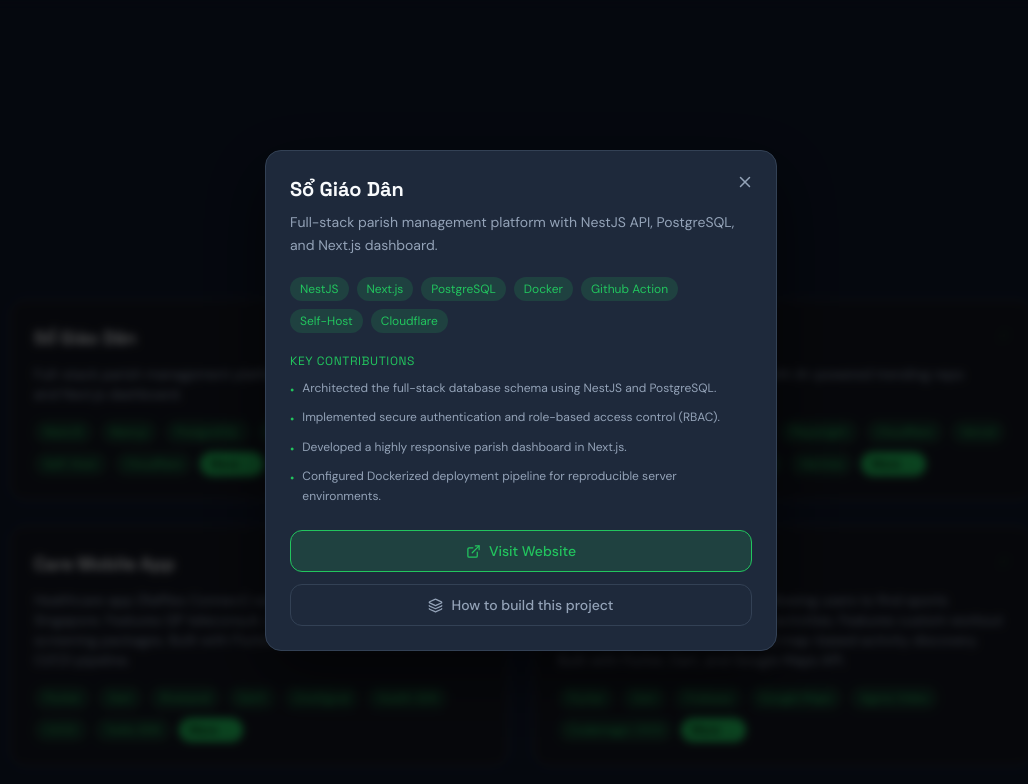
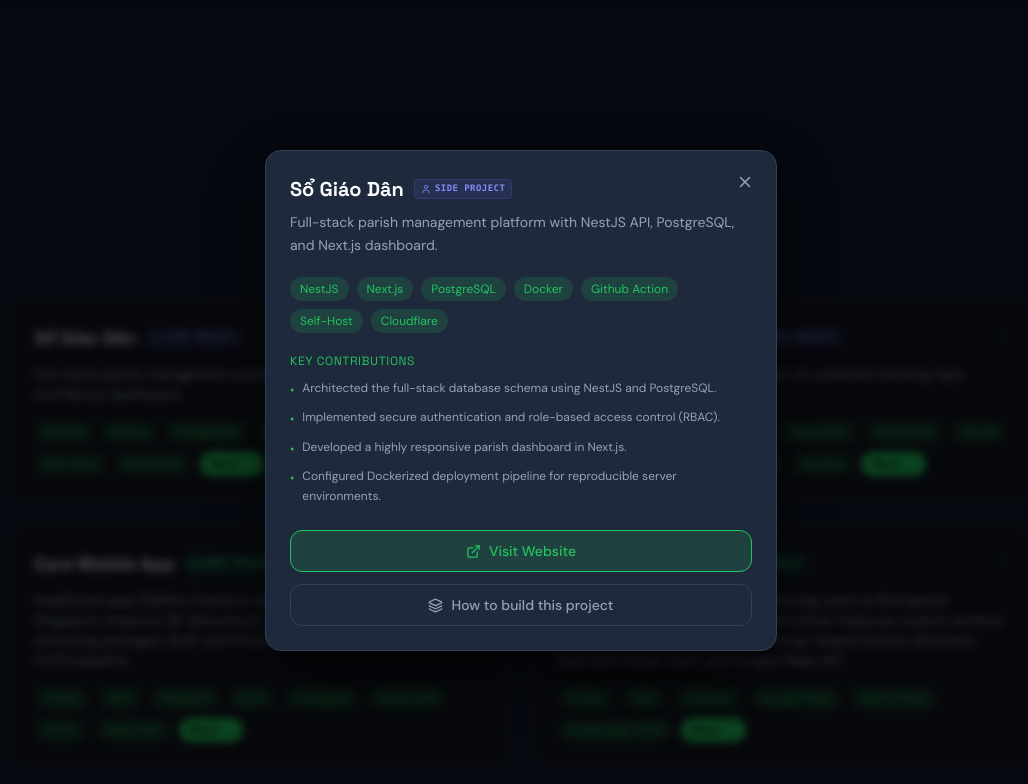
Before and after one commit to thangvq95/thangvq-digital-hub, a Next.js app: page / in a window 1280 px wide. Both pictures are taken after a click on the button 378 px from the left and 3939 px from the top of the page. Shown: the part 3539-4323 px from the top of the page, without its empty margins (119-1147 px from the left). Built offline with nearby package versions, Linux system fonts and the light colour scheme.

Commit message:
feat: add project type badges to featured projects

```diff
--- a/components/portfolio/ProjectDialog.tsx
+++ b/components/portfolio/ProjectDialog.tsx
@@ -7,6 +7,8 @@
   Layers,
   ChevronLeft,
   ChevronRight,
+  User,
+  Briefcase,
 } from "lucide-react";
 import { buildStackUrl } from "@/lib/utils";
 
@@ -19,6 +21,7 @@
     stackProject?: string | null;
     images?: string[];
     contributions?: string[];
+    type?: "personal" | "company";
   };
   onClose: () => void;
 }
@@ -91,12 +94,45 @@
         </button>
 
         {/* Title */}
-        <h3
-          className="text-xl font-bold mb-2 pr-8"
-          style={{ color: "var(--text-primary)" }}
-        >
-          {project.title}
-        </h3>
+        <div className="flex items-center gap-2.5 flex-wrap mb-2 pr-8">
+          <h3
+            className="text-xl font-bold"
+            style={{ color: "var(--text-primary)" }}
+          >
+            {project.title}
+          </h3>
+          {project.type && (
+            <span
+              className="inline-flex items-center gap-1 text-[9px] px-1.5 py-0.5 rounded font-mono uppercase font-bold tracking-wider"
+              style={{
+                background:
+                  project.type === "personal"
+                    ? "rgba(99, 102, 241, 0.12)"
+                    : "rgba(16, 185, 129, 0.12)",
+                color:
+                  project.type === "personal"
+                    ? "rgb(129, 140, 248)"
+                    : "rgb(52, 211, 153)",
+                border:
+                  project.type === "personal"
+                    ? "1px solid rgba(99, 102, 241, 0.2)"
+                    : "1px solid rgba(16, 185, 129, 0.2)",
+              }}
+            >
+              {project.type === "personal" ? (
+                <>
+                  <User size={10} />
+                  Side Project
+                </>
+              ) : (
+                <>
+                  <Briefcase size={10} />
+                  Work Project
+                </>
+              )}
+            </span>
+          )}
+        </div>
 
         {/* Description */}
         <p
--- a/components/portfolio/ProjectsSection.tsx
+++ b/components/portfolio/ProjectsSection.tsx
@@ -2,6 +2,7 @@
 
 import { useState } from "react";
 import Link from "next/link";
+import { User, Briefcase } from "lucide-react";
 import { PROJECTS } from "@/lib/constants";
 import { buildStackUrl } from "@/lib/utils";
 import ProjectDialog from "./ProjectDialog";
@@ -48,12 +49,45 @@
                 aria-label={`View details for ${project.title}`}
               >
                 <div className="flex items-start justify-between mb-3">
+                  <div className="flex items-center gap-2 flex-wrap">
                     <h3
                       className="text-lg font-semibold"
                       style={{ color: "var(--text-primary)" }}
                     >
                       {project.title}
                     </h3>
+                    {project.type && (
+                      <span
+                        className="inline-flex items-center gap-1 text-[9px] px-1.5 py-0.5 rounded font-mono uppercase font-bold tracking-wider"
+                        style={{
+                          background:
+                            project.type === "personal"
+                              ? "rgba(99, 102, 241, 0.12)"
+                              : "rgba(16, 185, 129, 0.12)",
+                          color:
+                            project.type === "personal"
+                              ? "rgb(129, 140, 248)"
+                              : "rgb(52, 211, 153)",
+                          border:
+                            project.type === "personal"
+                              ? "1px solid rgba(99, 102, 241, 0.2)"
+                              : "1px solid rgba(16, 185, 129, 0.2)",
+                        }}
+                      >
+                        {project.type === "personal" ? (
+                          <>
+                            <User size={10} />
+                            Side Project
+                          </>
+                        ) : (
+                          <>
+                            <Briefcase size={10} />
+                            Work Project
+                          </>
+                        )}
+                      </span>
+                    )}
+                  </div>
                   {/* Visual hint that card is clickable */}
                   <span
                     className="opacity-40 group-hover:opacity-80 transition-opacity text-xs mt-1"
--- a/lib/constants.ts
+++ b/lib/constants.ts
@@ -160,6 +160,7 @@
   /** Single image (legacy) or multiple images for swipeable carousel */
   images?: string[];
   contributions?: string[];
+  type?: "personal" | "company";
 }[] = [
   {
     title: "Sổ Giáo Dân",
@@ -182,6 +183,7 @@
       "Developed a highly responsive parish dashboard in Next.js.",
       "Configured Dockerized deployment pipeline for reproducible server environments.",
     ],
+    type: "personal",
   },
   {
     title: "ThangVQ Digital Hub",
@@ -207,6 +209,7 @@
       "Integrated Sentry observability to capture server issues with automatic webhook triggers.",
       "Set up zero-downtime VPS deployment with Cloudflare Tunnels and reverse proxy.",
     ],
+    type: "personal",
   },
   {
     title: "Care Mobile App",
@@ -238,6 +241,7 @@
       "Set up automated CI/CD pipelines via Codemagic and Fastlane for rapid App Store/Play Store deployments.",
       "Engineered secure end-to-end video consultation features powered by Twilio Video SDK.",
     ],
+    type: "company",
   },
   {
     title: "Rovo Mobile App",
@@ -269,6 +273,7 @@
       "Configured Firebase Analytics, Dynamic Links, and push notification triggers for user engagement.",
       "Maintained a single codebase for Android and iOS using Flutter, resulting in 40%+ faster feature rollout.",
     ],
+    type: "company",
   },
 ];
 
```
Lines whose indentation alone changed are shown as unchanged.
